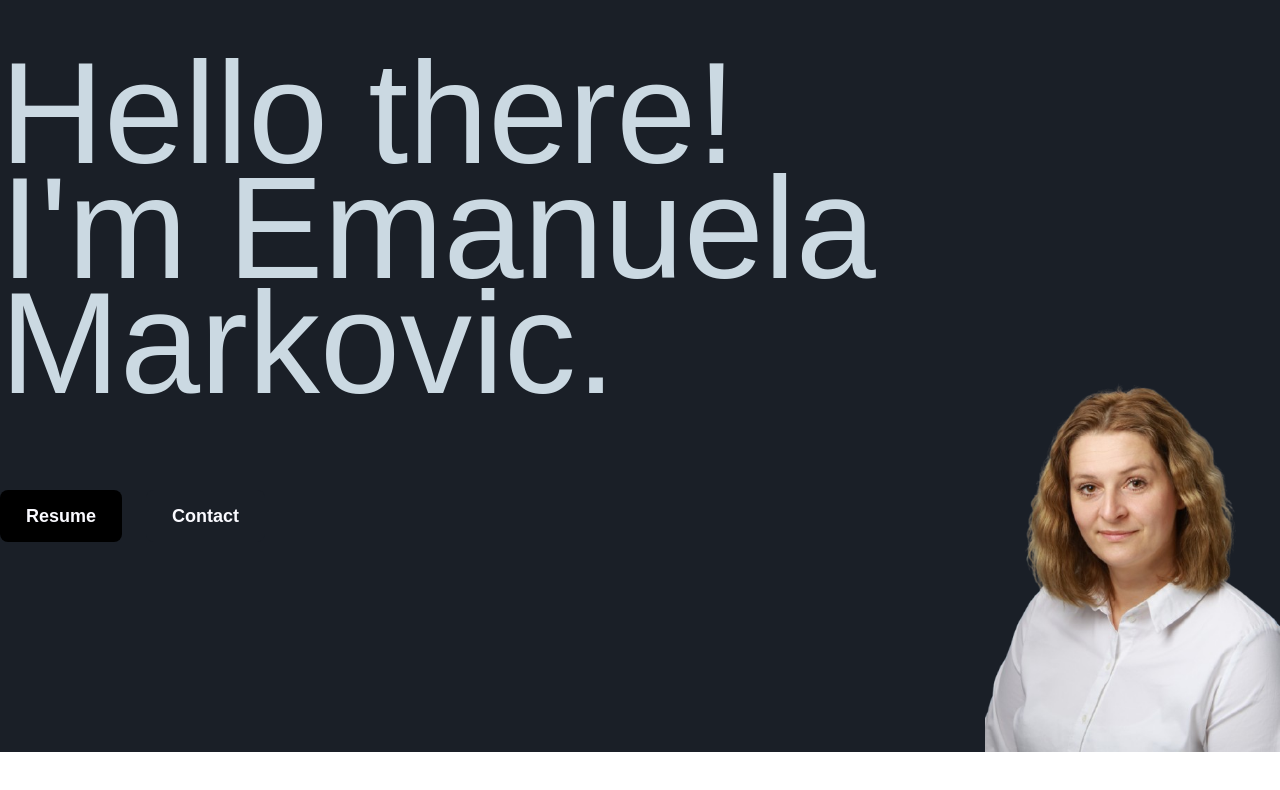
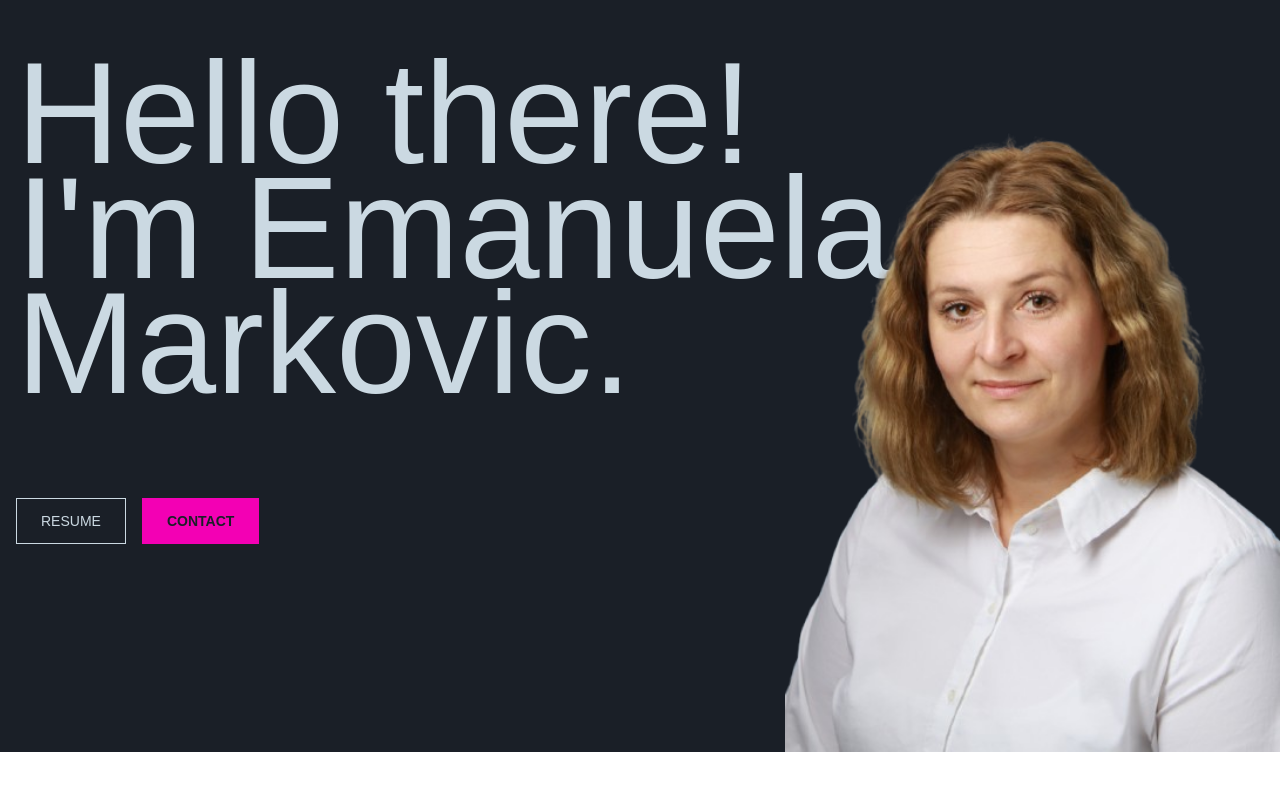
Before and after one commit to emanuelamarkovic/dev-portfolio, a Next.js app: page / in a window 1280 px wide. Shown: the top 790 px of the page. Built offline with nearby package versions, Linux system fonts and the light colour scheme.

Commit message:
feat: Updated button styles and spacing in HomeSection

```diff
--- a/src/components/HomeSection.tsx
+++ b/src/components/HomeSection.tsx
@@ -10,36 +10,36 @@ const HomeSection = () => {
       id="home"
       style={{ height: "calc(100vh - 3rem)" }}
     >
-      {" "}
-      <div className="grid gap-20">
+      <div className="grid gap-20 ml-4">
         <h1 className="self-end text-dark text-[9rem] leading-[0.8]">
           <span className="text-shadow">Hello there!</span>
           <br />
           I'm Emanuela Markovic.
         </h1>
-        <div className="flex items-center justify-start mt-2">
+        <div className="flex space-x-4 mt-4">
           <Link
             href="/Resume_E_M.pdf"
             target="_blank"
             download={true}
-            className="flex items-center bg-black text-white px-6 py-2.5 mr-6 rounded-lg text-lg font-semibold border-2 border-transparent transition hover:bg-gray-600 hover:border-gray-400"
+            className="px-6 py-3 border border-dark text-dark text-center uppercase text-sm hover:border-text hover:text transition-all"
           >
             Resume
           </Link>
           <Link
             href="mailto:emanuela.markovic@hotmail.com"
-            target="_blank"
-            className="flex items-center bg-first text-white px-6 py-2.5 rounded-lg text-lg font-semibold border-2 border-transparent transition hover:bg-gray-600 hover:border-gray-400"
+            target={"_blank"}
+            className="px-6 py-3 bg-text text-first text-center uppercase text-sm font-bold hover:bg-transparent hover:text-text hover:border-text border border-text transition-all"
           >
             Contact
           </Link>
         </div>
+
         <Image
           src={profile}
           alt="Emanuela Markovic"
           className="absolute right-0 bottom-0"
-          width={295}
-          height={200}
+          width={495}
+          height={400}
         />
       </div>
     </section>
```
